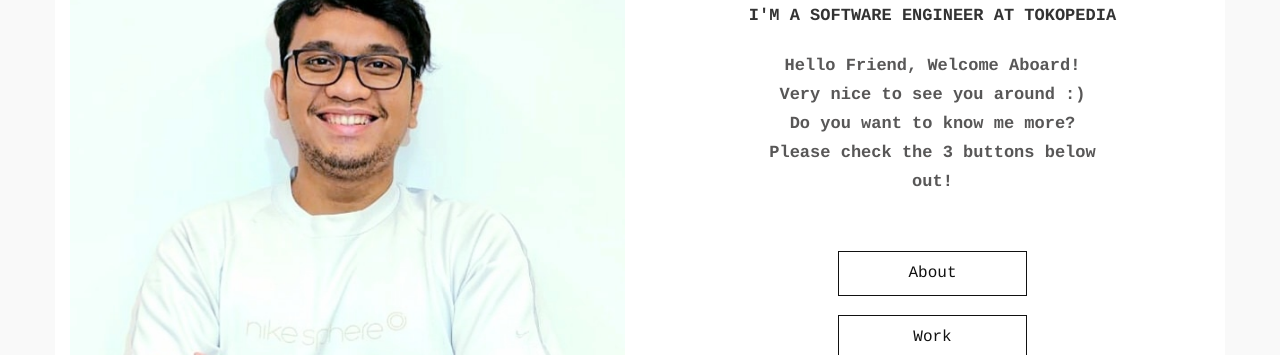
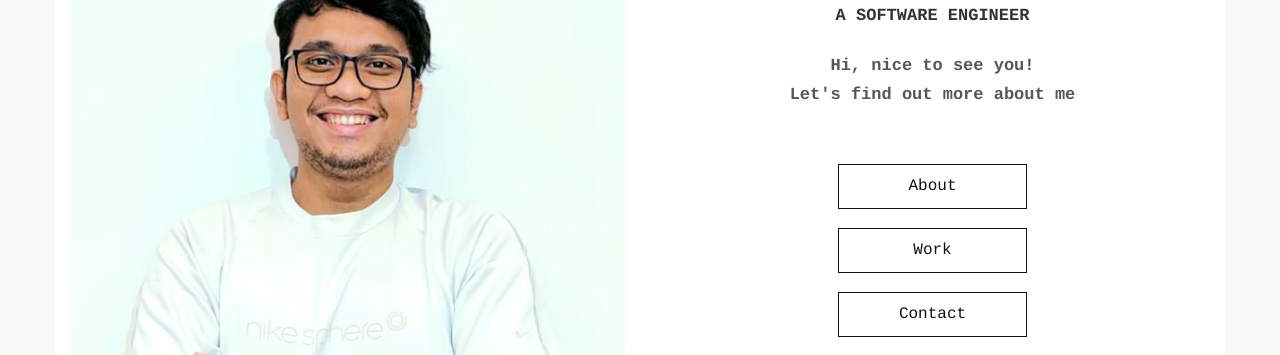
Before and after one commit to robertotambunan/profile-page, a plain HTML site: page index.html in a window 1280 px wide. Shown: the part 139-494 px from the top of the page. Drawn offline with nearby package versions, Linux system fonts and the light colour scheme.

Commit message:
update content

```diff
--- a/index.html
+++ b/index.html
@@ -31,11 +31,11 @@
                     <div id = "index_right" class="col-md-6 text-center right">
                         <div class="logo">
                             <h4>Roberto Tambunan</h4>
-                            <h5>I'm a Software Engineer at Tokopedia</h5>
+                            <h5>a Software Engineer</h5>
                         </div>
                         <p class="home-description">
-                                Hello Friend, Welcome Aboard!<br/>Very nice to see you around :)<br/>
-                                Do you want to know me more?<br/>Please check the 3 buttons below out!
+                                Hi, nice to see you!<br/>
+                                Let's find out more about me
                         </p>
                         <div class="btn-group-vertical custom_btn animated slideinright">
                             <div id="about" class="btn btn-rabbit">About</div>
@@ -70,9 +70,9 @@
                         </div>
                         <p class='subtitle'>Hi, I am Roberto Tambunan.<br>A software engineer based in Jakarta, Indonesia.
                         </p>
-                        <p class="info">I love to craft impactful and interesting things. Now, I'm focused on backend area and system architecture. Currently working in Tokopedia, it's been almost 3 years.</p>
+                        <p class="info">I love to craft impactful and interesting things. Now, I'm focused on backend area and system architecture. Currently working in Tokopedia, it's been around 4 years.</p>
                         <p class="info">I was born and raised in Medan. Got my bachelor's degree at <b>Del Institut of Technology</b>. My interest in the world of software engineering began there.</p>
-                        <p class="info">I spend my free time to sleep, code, travel, read, and sometime play game, especially sports game, basketball and futsal, both in reality and virtually :D</p>
+                        <p class="info">I spend my free time to sleep, code, travel, read, and sometime play video games</p>
                     </div>
                 </div>
             </div>
```
